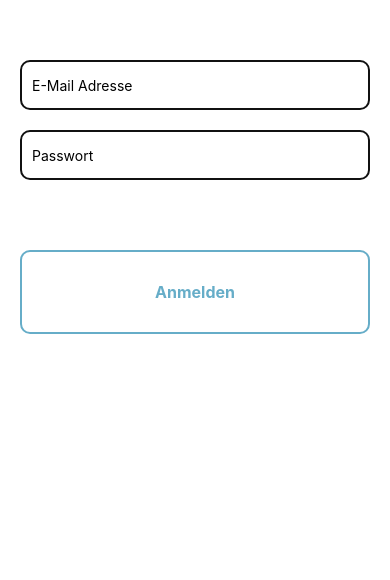
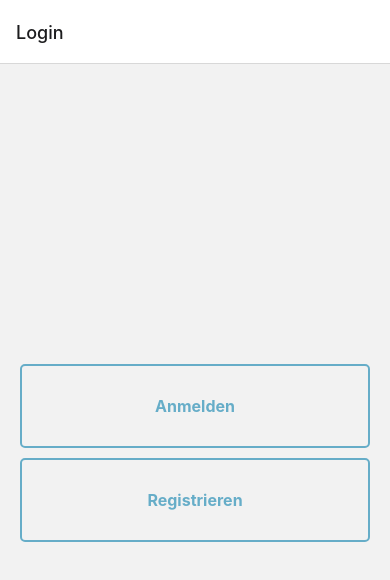
Before and after one commit to Nadine3107/MobileComputing_frontend, a React Native app: screen /Home in a window 390 px wide. Shown: the top 580 px of the page. Built offline with nearby package versions, Linux system fonts and the light colour scheme.

Commit message:
Verlinkungen

```diff
--- a/App.js
+++ b/App.js
@@ -9,10 +9,11 @@ import BeitragErstellen from './Screens/BeitragErstellen/BeitragErstellen';
 import Registrieren from './Screens/Registrieren/Registrieren';
 import Anmelden from './Screens/Anmelden/Anmelden';
 import RegistrierenAnmelden from './Screens/RegistrierenAnmelden/RegistrierenAnmelden';
+import { LoginProcessStackNav } from './navigation/loginStacknavigator';
 
 export default function App() {
   return (
-  <Anmelden/>
+  <LoginProcessStackNav/>
   );
 }
 
--- a/Components/Button.js
+++ b/Components/Button.js
@@ -3,7 +3,7 @@ import React from 'react';
 import { Pressable, StyleSheet, Text, View } from 'react-native';
 import { COLORS } from '../Styles/Colors';
 
-const Button = ({ title, onPress, type, ...props }) => {
+const Button = ({ title, onPress, type, link, ...props }) => {
   const navigation = useNavigation();
 
   const setButtonColor = () => {
@@ -18,7 +18,7 @@ const Button = ({ title, onPress, type, ...props }) => {
   }
 
   return (
-    <Pressable style={[styles.button, {borderColor: setButtonColor()}]} onPress={onPress} >
+    <Pressable style={[styles.button, {borderColor: setButtonColor()}]} onPress={() => navigation.navigate(`${link}`)} >
       <Text style={[styles.buttonText, {color: setButtonColor()}]}>{title}</Text>
     </Pressable>
   )
--- a/Components/Eintrag.js
+++ b/Components/Eintrag.js
@@ -10,7 +10,7 @@ const Eintrag = ({ type, description, category, ...props }) => {
 
   return (
     <>
-      <TouchableNativeFeedback onPress={() => navigation.navigate('SearchDetails', { type: type, description: description, category: category })}>
+      <TouchableNativeFeedback onPress={() => navigation.navigate('Details', { type: type, description: description, category: category })}>
         <View style={[styles.Card, { borderLeftColor: type === "Hilfe suchen" ? COLORS.needHelpColor : COLORS.offerHelpColor, borderLeftWidth: 5 }]}>
           <View style={{ flex: 1, flexDirection: 'row', justifyContent: 'space-between' }}>
             <Text style={[styles.card_type, { color: type === "Hilfe suchen" ? COLORS.needHelpColor : COLORS.offerHelpColor }]}>{type}</Text>
--- a/Screens/BeitragErstellen/BeitragErstellen.js
+++ b/Screens/BeitragErstellen/BeitragErstellen.js
@@ -1,22 +1,49 @@
 import React from 'react';
-import { Text, View } from 'react-native';
-import { ScrollView } from 'react-native-gesture-handler';
+import { StyleSheet, Text, View } from 'react-native';
+import { ScrollView, TouchableOpacity } from 'react-native-gesture-handler';
 import globalStyle from '../../Styles/GlobalStyles';
 import KategorieFilter from '../Pinnwand/KategorieFilter';
 import Textfeld from './Textfeld';
+import { COLORS } from '../../Styles/Colors';
 
 
 const BeitragErstellen = () => {
     return (
         <>
         <ScrollView style={globalStyle.container}>
-        <KategorieFilter />
-         <View style={{ marginVertical: 20 }}>
-         <Textfeld/>
+          <View style={{marginVertical:50}}>
+            <KategorieFilter />
+          </View>
+         <View>
+          <Textfeld/>
+         </View>
+         <View style={{marginVertical:20}}>
+          <TouchableOpacity style={styles.button}>
+            <Text style={styles.buttonText}>absenden</Text>
+          </TouchableOpacity>
          </View>
          </ScrollView>
           </>
   )
 }
 
+const styles = StyleSheet.create({
+  button: {
+    alignItems: 'center',
+    justifyContent: 'center',
+    paddingVertical: 30,
+    borderRadius: 10,
+    borderWidth: 2,
+    marginBottom: 10,
+    marginHorizontal: 20,
+    marginVertical: 10,
+    borderColor: COLORS.primaryColor
+  },
+  buttonText: {
+    fontSize: 16,
+    color: COLORS.primaryColor,
+    fontWeight: 'bold'
+  }
+})
+
 export default BeitragErstellen;
--- a/Screens/BeitragErstellen/Textfeld.js
+++ b/Screens/BeitragErstellen/Textfeld.js
@@ -9,7 +9,6 @@ const Textfeld = () => {
               <TextInput
                   style = {styles.input}
                   onChangeText={onChangeText}
-                  value={text}
                   placeholder="Schreibe einen Beitrag..."
                   />
           </SafeAreaView>
@@ -18,10 +17,11 @@ const Textfeld = () => {
 
   const styles = StyleSheet.create({
       input:{
-          height: 80,
-          margin: 30,
+          height: 120,
+          marginHorizontal: 20,
           borderWidth: 2,
           padding: 10,
+          borderRadius: 10
       },
   });
   export default Textfeld;
--- a/Screens/Pinnwand/Pinnwand.js
+++ b/Screens/Pinnwand/Pinnwand.js
@@ -20,7 +20,7 @@ const Pinnwand = () => {
             <View style={{ flex: 1, flexDirection: 'column', justifyContent: 'flex-start' }}>
                 <Text style={TYPO.sub_title}>Ergebnisse</Text>
             </View>
-            <ErgebnisEintrag />
+            <ErgebnisEintrag/>
         </ScrollView>
     </>
 )
--- a/Screens/Pinnwand/SuchDetails.js
+++ b/Screens/Pinnwand/SuchDetails.js
@@ -3,7 +3,7 @@ import { Text, View } from 'react-native';
 import { ScrollView } from 'react-native-gesture-handler';
 
 // styles
-import globalStyle from '../../styles/globalStyles';
+import globalStyle from '../../Styles/GlobalStyles';
 import { TYPO } from '../../Styles/Typo';
 
 
--- a/Screens/RegistrierenAnmelden/RegistrierenAnmelden.js
+++ b/Screens/RegistrierenAnmelden/RegistrierenAnmelden.js
@@ -1,6 +1,7 @@
 import React from 'react';
 import { Text, View, StyleSheet } from 'react-native';
 import { ScrollView, TouchableOpacity } from 'react-native-gesture-handler';
+import Button from '../../Components/Button';
 import { COLORS } from '../../Styles/Colors';
 
 const RegistrierenAnmelden = () => {
@@ -8,35 +9,12 @@ const RegistrierenAnmelden = () => {
     <>
       <ScrollView style={[{ paddingBottom: 20 }]}>
         <View style={{ marginVertical: 300}}>
-        <TouchableOpacity style={styles.button}>
-            <Text style={styles.buttonText}>Anmelden</Text>
-          </TouchableOpacity>
-          <TouchableOpacity style={styles.button}>
-            <Text style={styles.buttonText}>Registrieren</Text>
-          </TouchableOpacity>
+          <Button title={'Anmelden'} type={'primary'}link={'Anmelden'}/>
+          <Button title={'Registrieren'} type={'primary'}link={'Registrieren'}/>
         </View>
       </ScrollView>
     </>
   )
 }
 
-const styles = StyleSheet.create({
-  button: {
-    alignItems: 'center',
-    justifyContent: 'center',
-    paddingVertical: 30,
-    borderRadius: 10,
-    borderWidth: 2,
-    marginBottom: 10,
-    marginHorizontal: 20,
-    marginVertical: 10,
-    borderColor: COLORS.primaryColor
-  },
-  buttonText: {
-    fontSize: 16,
-    color: COLORS.primaryColor,
-    fontWeight: 'bold'
-  }
-})
-
 export default RegistrierenAnmelden;
--- /dev/null
+++ b/navigation/loginStacknavigator.js
@@ -0,0 +1,37 @@
+import React from "react";
+import { createStackNavigator } from "@react-navigation/stack";
+import MaterialCommunityIcons from 'react-native-vector-icons/MaterialCommunityIcons';
+import { View } from "react-native";
+
+// styles
+import { COLORS } from '../Styles/Colors';
+
+// screens
+import Anmelden from "../Screens/Anmelden/Anmelden";
+import Registrieren from "../Screens/Registrieren/Registrieren";
+import RegistrierenAnmelden from "../Screens/RegistrierenAnmelden/RegistrierenAnmelden";
+import { NavigationContainer } from "@react-navigation/native";
+
+
+const LoginProcessStack = createStackNavigator();
+const LoginProcessStackNav = ({ navigation }) => (
+    <NavigationContainer>
+    <LoginProcessStack.Navigator>
+        <LoginProcessStack.Screen
+         name="Login"
+         component={RegistrierenAnmelden}
+        />
+        <LoginProcessStack.Screen
+            name="Anmelden"
+            component={Anmelden}
+        />
+         <LoginProcessStack.Screen
+            name="Registrieren"
+            component={Registrieren}
+        />
+    </LoginProcessStack.Navigator>
+    </NavigationContainer>
+)
+export {
+    LoginProcessStackNav
+};
--- a/navigation/stacknavigator.js
+++ b/navigation/stacknavigator.js
@@ -11,22 +11,11 @@ import Home from "../Screens/Home/Home";
 import Impressum from "../Screens/Impressum/Impressum";
 import Profile from "../Screens/Profile/Profile";
 import Pinnwand from "../Screens/Pinnwand/Pinnwand";
-
-const navHeaderStyle = {
-    headerStyle: {
-        backgroundColor: COLORS.bgColor
-    },
-    headerTintColor: COLORS.primaryColor,
-    headerTitleStyle: {
-        fontSize: 18,
-        fontFamily: 'Rubik-Black',
-    },
-    headerTitleAlign: "center",
-}
+import SuchDetails from "../Screens/Pinnwand/SuchDetails";
 
 const HomeStack = createStackNavigator();
 const HomeStackNav = ({ navigation }) => (
-    <HomeStack.Navigator screenOptions={navHeaderStyle}>
+    <HomeStack.Navigator>
         <HomeStack.Screen
             name="Home"
             component={Home}
@@ -36,7 +25,7 @@ const HomeStackNav = ({ navigation }) => (
 
 const ProfileStack = createStackNavigator();
 const ProfileStackNav = ({ navigation }) => (
-    <ProfileStack.Navigator screenOptions={navHeaderStyle}>
+    <ProfileStack.Navigator>
         <ProfileStack.Screen
             name="Profil"
             component={Profile}
@@ -46,17 +35,21 @@ const ProfileStackNav = ({ navigation }) => (
 
 const PinnwandStack = createStackNavigator();
 const PinnwandStackNav = ({ navigation }) => (
-    <PinnwandStack.Navigator screenOptions={navHeaderStyle}>
+    <PinnwandStack.Navigator>
         <PinnwandStack.Screen
             name="Pinnwand"
             component={Pinnwand}
+        />
+        <PinnwandStack.Screen
+            name="Details"
+            component={SuchDetails}
         />
     </PinnwandStack.Navigator>
 )
 
 const ImpressumStack = createStackNavigator();
 const ImpressumStackNav = ({ navigation }) => (
-    <ImpressumStack.Navigator screenOptions={navHeaderStyle}>
+    <ImpressumStack.Navigator>
         <ImpressumStack.Screen
             name="Impressum"
             component={Impressum}
```
